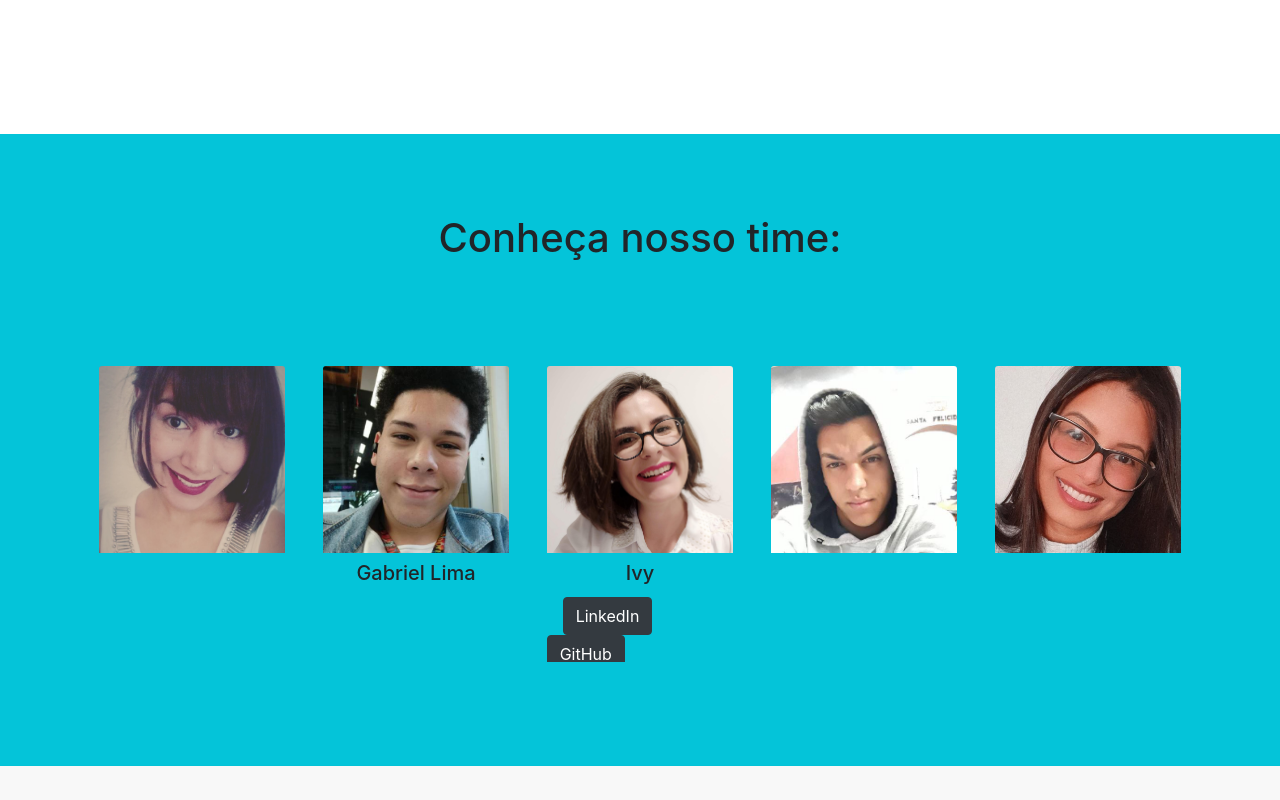
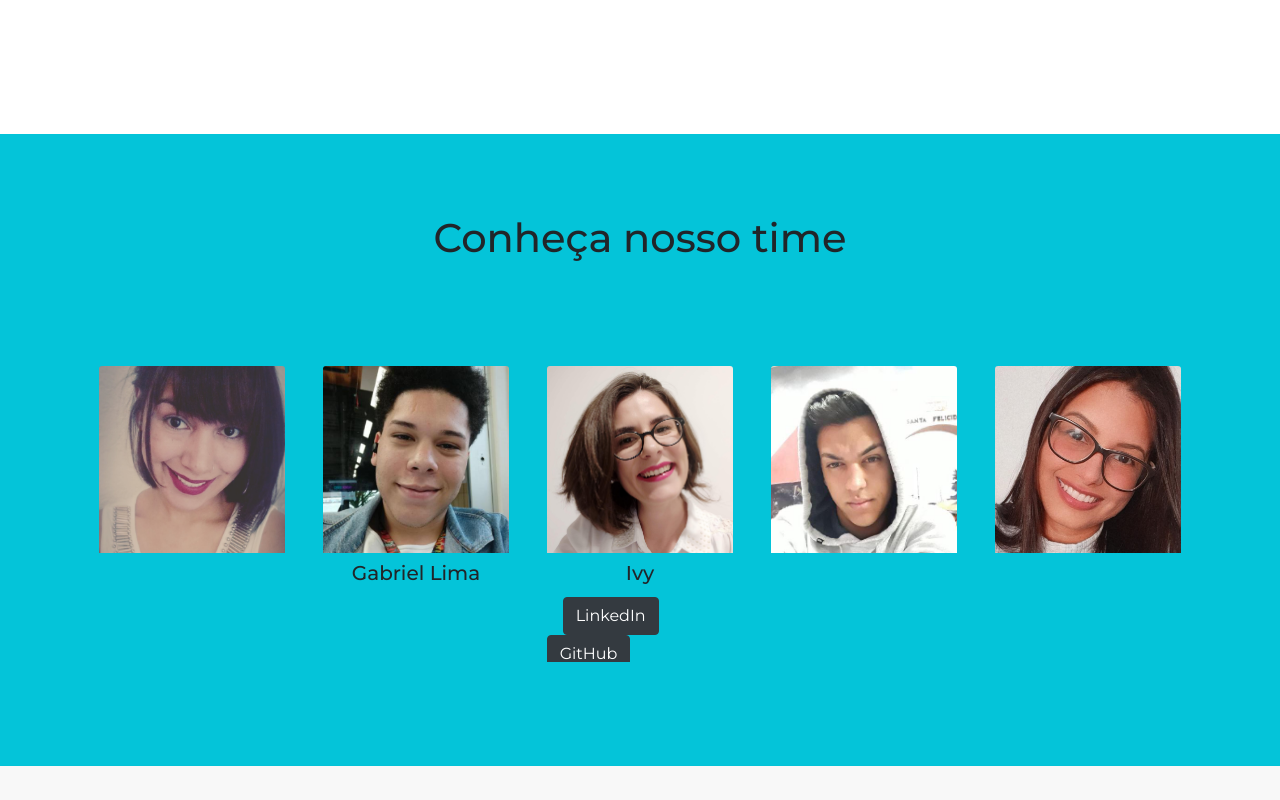
Before and after one commit to gabriellimma/cresci, an Angular app in the folder siteCresci/: page /sobre in a window 1280 px wide. Shown: the part 1500-2300 px from the top of the page. Built offline with nearby package versions, Linux system fonts and the light colour scheme.

Commit message:
cleaning unnecessary classes from sobre, standardizing sobre fonts cleaning overcode and classifying css like selector, classes, ids and medias.

```diff
--- a/siteCresci/src/app/doe/doe.component.css
+++ b/siteCresci/src/app/doe/doe.component.css
@@ -16,9 +16,6 @@
 .pinkLink{
   color: #ff4b8d;
 }
-
-
-
 /* efeito */
 
 #img2 {
--- a/siteCresci/src/app/sobre/sobre.component.css
+++ b/siteCresci/src/app/sobre/sobre.component.css
@@ -1,10 +1,12 @@
 * {
     box-sizing: border-box;
+    font-family: 'Montserrat', sans-serif;
   }
 
   img {
     width: 100%;
   }
+
   .sobreBg {
     background-image: url("../../assets/images/2-girls-hugging-each-other-outdoor-during-daytime-225017.jpg");
     background-repeat: repeat;
@@ -66,12 +68,6 @@
     justify-content: center;
   }
 
-  #equipe {
-    width: 100%;
-    padding: 5em;
-    background: #04C4D9;
-
-  }
 
   .cardEquipe {
     width: 20vw;
@@ -120,3 +116,10 @@
     transform: translateY(0%);
     top: 0;
   }
+
+  #equipe {
+    width: 100%;
+    padding: 5em;
+    background: #04C4D9;
+
+  }
--- a/siteCresci/src/app/sobre/sobre.component.html
+++ b/siteCresci/src/app/sobre/sobre.component.html
@@ -80,18 +80,16 @@
                 of the card's content.</p>
             </div>
           </div>
-
         </div>
       </div>
     </div>
   </div>
 </div>
-
 <div class="container-flex" id="equipe">
   <div class="container-flex">
     <div class="Container col-md-12 cardPai">
 
-            <h1>Conheça nosso time:</h1>
+      <h1>Conheça nosso time</h1>
 
       <div class="row ">
 
@@ -99,7 +97,9 @@
           <img src="../../assets/time/anne.jpg" class="card-img-top" alt="...">
           <div class="textoEquipe">
             <h5 class="card-title">Geisiane</h5>
-                      <p class="card-text">Estudante de Análise e Desenvolvimento de Sistemas, atua como desenvolvedora deste site e é a tia coruja do grupo! Convive com muitas mamães e acredita que conectar pessoas com objetivos em comum é uma boa forma de ajuda-lás.</p>
+            <p class="card-text">Estudante de Análise e Desenvolvimento de Sistemas, atua como desenvolvedora deste site
+              e é a tia coruja do grupo! Convive com muitas mamães e acredita que conectar pessoas com objetivos em
+              comum é uma boa forma de ajuda-lás.</p>
             <a href="https://www.linkedin.com/feed/" target="_blank" class="btn btn-primary ml-3 mr-3">LinkedIn</a>
             <a href="https://github.com/" target="_blank" class="btn btn-dark ">GitHub</a>
           </div>
@@ -129,7 +129,9 @@
           <img src="../../assets/time/erick.jpg" class="card-img-top" alt="...">
           <div class="textoEquipe">
             <h5 class="card-title">Erick</h5>
-                      <p class="card-text">A ideia de trabalhar com ferramentas e equipamentos que facilitam a vida das pessoas, dando liberdade a elas, serve de motivação para ser desenvolvedor full-stack, formação adquirida na Generation Brasil.</p>
+            <p class="card-text">A ideia de trabalhar com ferramentas e equipamentos que facilitam a vida das pessoas,
+              dando liberdade a elas, serve de motivação para ser desenvolvedor full-stack, formação adquirida na
+              Generation Brasil.</p>
             <a href="https://www.linkedin.com/feed/" target="_blank" class="btn btn-primary mr-3">LinkedIn</a>
             <a href="https://github.com/" target="_blank" class="btn btn-dark">GitHub</a>
           </div>
@@ -139,100 +141,13 @@
           <img src="../../assets/time/pricilla.jpeg" class="card-img-top" alt="...">
           <div class="textoEquipe">
             <h5 class="card-title">Pricilla</h5>
-                      <p class="card-text">Migrando da Arquitetura e Urbanismo para área de desenvolvimento, busca através do e-commerce Cresci dar mais possibilidades de compra consciente, contribuindo para a economia circular. O planeta agradece!</p>
+            <p class="card-text">Migrando da Arquitetura e Urbanismo para área de desenvolvimento, busca através do
+              e-commerce Cresci dar mais possibilidades de compra consciente, contribuindo para a economia circular. O
+              planeta agradece!</p>
             <a href="https://www.linkedin.com/feed/" target="_blank" class="btn btn-primary mr-3">LinkedIn</a>
             <a href="https://github.com/" target="_blank" class="btn btn-dark">GitHub</a>
           </div>
         </div>
-
-                <!-- <div class="cardEquipe col-md-2 col-12">
-                    <img src="../../assets/time/anne.jpg" class="equipeImg" alt="">
-                    <div class="textoEquipe">
-                        <h5>Geisiane</h5>
-                        <p>Estudante de Análise e Desenvolvimento de Sistemas, atua como desenvolvedora deste site e é a tia coruja do grupo! Convive com muitas mamães e acredita que conectar pessoas com objetivos em comum é uma boa forma de ajuda-lás.
-
-                        </p>
-                        <div class="row text-center">
-                            <a href="https://www.linkedin.com/feed/">
-                                <h6 class="mx-3">LinkedIn</h6>
-                            </a>
-                            <a href="https://github.com/">
-                                <h6>Github</h6>
-                            </a>
-                        </div>
-                    </div>
-                </div>
-
-                <div class="cardEquipe col-md-2 col-12">
-                    <img src="../../assets/time/gabriel.jpg" class="equipeImg" alt="">
-                    <div class="textoEquipe">
-                        <h5>Gabriel Lima</h5>
-                        <p>Acredita que a tecnologia é o maior aliado da humanidade pois possibilita criar, promover e fomentar mudanças no mundo inteiro. Assim, dedica-se à ser desenvolvedor full-stack do e-commerce Cresci.
-
-                        </p>
-                        <div class="row text-center">
-                            <a href="https://www.linkedin.com/feed/">
-                                <h6 class="mx-3">LinkedIn</h6>
-                            </a>
-                            <a href="https://github.com/">
-                                <h6>Github</h6>
-                            </a>
-                        </div>
-                    </div>
-                </div> -->
-
-                <!-- <div class="cardEquipe col-md-2 col-12">
-                    <img src="../../assets/time/ivy.jpg" class="equipeImg" alt="">
-                    <div class="textoEquipe">
-                        <h5>Ivy</h5>
-                        <p>Estudante de Análise e Desenvolvimento de Sistemas e desenvolvedora. Entusiasta das causas ambientais, acredita que o consumo consciente é a melhor forma de ajudarmos o nosso planeta,estando ao alcance de todos!
-
-                        </p>
-                        <div class="row text-center">
-                            <a href="https://www.linkedin.com/feed/">
-                                <h6 class="mx-4">LinkedIn</h6>
-                            </a>
-                            <a href="https://github.com/">
-                                <h6>Github</h6>
-                            </a>
-                        </div>
-                    </div>
-                </div>
-
-                <div class="cardEquipe col-md-2 col-12">
-                    <img src="../../assets/time/erick.jpg" class="equipeImg" alt="">
-                    <div class="textoEquipe">
-                        <h5>Erick</h5>
-                        <p>A ideia de trabalhar com ferramentas e equipamentos que facilitam a vida das pessoas, dando liberdade a elas, serve de motivação para ser desenvolvedor full-stack, formação adquirida na Generation Brasil.
-                        </p>
-                        <div class="row text-center"> -->
-                            <!-- <a href="https://www.linkedin.com/feed/">
-                                <h6 class="mx-3">LinkedIn</h6>
-                            </a>
-                            <a href="https://github.com/">
-                                <h6>Github</h6>
-                            </a>
-                        </div> -->
-
-                    <!-- </div>
-                </div>
-
-                <div class="cardEquipe col-md-2 col-12">
-                    <img src="../../assets/time/pricilla.jpeg" class="equipeImg" alt="">
-                    <div class="textoEquipe">
-                        <h5>Pricilla</h5>
-                        <p>Migrando da Arquitetura e Urbanismo para área de desenvolvimento, busca através do e-commerce Cresci dar mais possibilidades de compra consciente, contribuindo para a economia circular. O planeta agradece!
-                        </p>
-                        <div class="row text-center">
-                            <a href="https://www.linkedin.com/feed/">
-                                <h6 class="mx-3">LinkedIn</h6>
-                            </a>
-                            <a href="https://github.com/">
-                                <h6>Github</h6>
-                            </a>
-                        </div>
-                    </div>
-                </div> -->
       </div>
     </div>
   </div>
```
Lines whose indentation alone changed are shown as unchanged.
